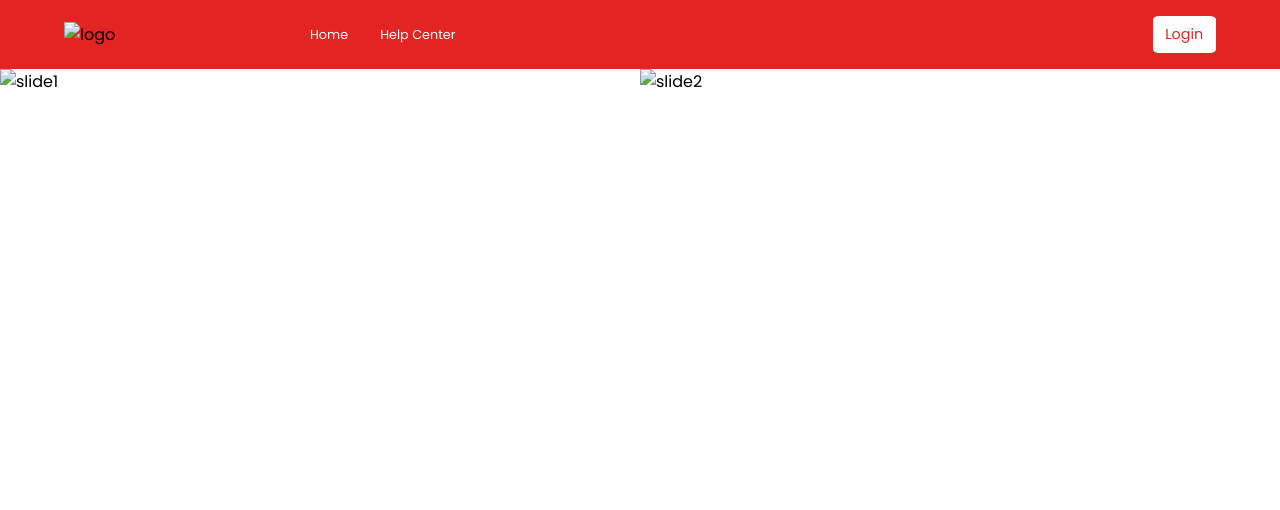
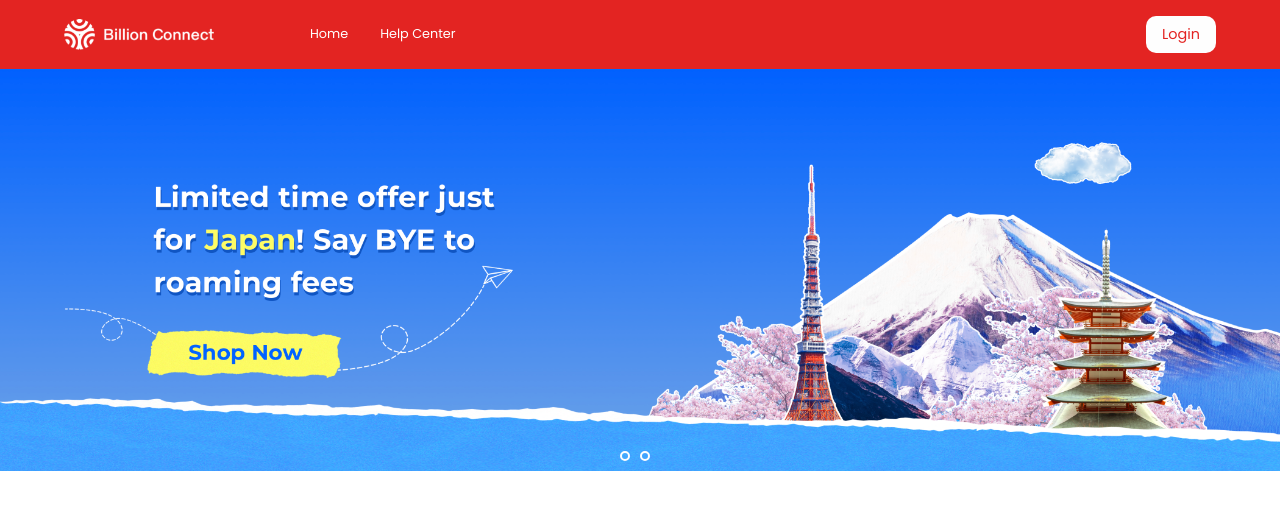
Before and after one commit to RaihanAris/Web-Agregator, a plain HTML site: page index.html in a window 1280 px wide. Drawn offline with nearby package versions, Linux system fonts and the light colour scheme.

Commit message:
Membuat Carousel

```diff
--- a/index.html
+++ b/index.html
@@ -7,12 +7,13 @@
     <link href="https://fonts.googleapis.com/css2?family=Poppins:wght@100;300;400;700&display=swap" rel="stylesheet" />
     <link rel="stylesheet" href="style.css" />
     <link href="https://cdn.jsdelivr.net/npm/remixicon@4.2.0/fonts/remixicon.css" rel="stylesheet" />
+    <script src="script.js"></script>
   </head>
   <body>
     <!-- NAVBAR START -->
     <nav class="nav">
       <div class="navigation">
-        <img src="image/logo.png" alt="logo" />
+        <img src="image/Logo PNG.png" alt="logo" />
         <a href="#">Home</a>
         <a href="#">Help Center</a>
       </div>
@@ -25,19 +26,32 @@
     <!-- CAROUSEL START -->
     <div class="carousel">
       <div class="slides">
-        <div class="inner-carousel">
-          <img src="image/slide1.jpg" alt="slide1" />
-          <img src="image/slide2.jpg" alt="slide2" />
+        <!-- Radio Button -->
+        <input type="radio" name="radio-btn" id="radio1" />
+        <input type="radio" name="radio-btn" id="radio2" />
+        <!-- Radio Button -->
+
+        <!-- Img -->
+
+        <img src="image/carousel 1.jpeg" alt="carousel1" class="slide1" />
+
+        <img src="image/carousel 2.jpeg" alt="carousel2" class="slide" />
+
+        <!-- Img -->
+
+        <!-- Automatic Navigation -->
+        <div class="navigation-auto">
+          <div class="auto-btn1"></div>
+          <div class="auto-btn2"></div>
         </div>
-        <div class="carousel-nav">
-          <input type="radio" name="radio-btn" id="radio1" />
-          <input type="radio" name="radio-btn" id="radio2" />
-        </div>
+        <!-- Automatic Navigation -->
       </div>
-      <div class="manual-nav">
-        <label for="radio1" class="btn-nav"></label>
-        <label for="radio2" class="btn-nav"></label>
+      <!-- Manual Navigation -->
+      <div class="navigation-manual">
+        <label for="radio1" class="manual-btn"></label>
+        <label for="radio2" class="manual-btn"></label>
       </div>
+      <!-- Manual Navigation -->
     </div>
     <!-- CAROUSEL END -->
   </body>
--- /dev/null
+++ b/script.js
@@ -0,0 +1,8 @@
+var counter = 1;
+setInterval(function () {
+  document.getElementById("radio" + counter).checked = true;
+  counter++;
+  if (counter > 2) {
+    counter = 1;
+  }
+}, 5000);
--- a/style.css
+++ b/style.css
@@ -47,8 +47,8 @@ nav .navigation a:hover {
 
 nav .login {
   background-color: var(--primary);
-  padding: 0.5rem 0.8rem;
-  border-radius: 10%;
+  padding: 0.5rem 1rem;
+  border-radius: 10px;
   display: flex;
   justify-content: center;
   align-items: center;
@@ -61,35 +61,53 @@ nav .login a {
 
 /* Carousel */
 .carousel {
+  /* width: 100%; */
+  overflow: hidden;
   position: relative;
 }
 
-.slides {
-  /* overflow: hidden; */
-}
-
-.carousel .inner-carousel {
+.carousel .slides {
+  /* width: 100%; */
   display: flex;
 }
 
-.carousel .inner-carousel img {
+.carousel .slides input {
+  display: none;
+}
+
+.carousel .slides img {
+  width: 100%;
+  transition: 1s;
+}
+
+.navigation-manual {
+  position: absolute;
+  display: flex;
+  justify-content: center;
+  margin-top: -20px;
   width: 100%;
 }
 
-.carousel .slides .carousel-nav {
-  display: none;
+.manual-btn {
+  border: 2px solid var(--primary);
+  padding: 3px;
+  border-radius: 10px;
+  cursor: pointer;
+  transition: 0.3s;
+  margin-right: 10px;
 }
 
-.carousel .manual-nav {
-  position: absolute;
-  display: flex;
-  justify-content: center;
-  margin-top: -40px;
-  width: 100%;
+/* .manual-btn:not(:last-child) {
+  margin-right: 10px;
+} */
+
+.manual-btn:hover {
+  background-color: var(--primary);
 }
 
-.carousel .manual-nav .btn-nav {
-  border-radius: 50%;
-  border: 1px solid var(--secondary);
-  width: 1rem;
+#radio1:checked ~ .slide1 {
+  margin-left: 0;
 }
+#radio2:checked ~ .slide1 {
+  margin-left: -100%;
+}
```
